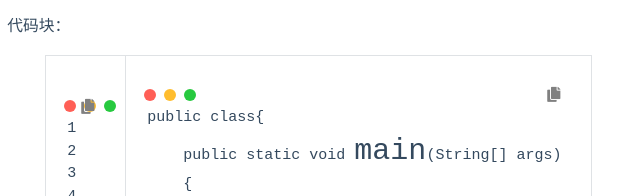
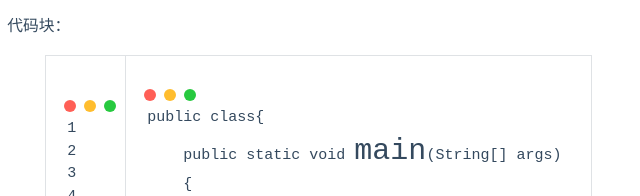
Before and after one commit to 1hankay/1hankay.github.io, a plain HTML site: page 2024/08/05/我的第一篇博客/index.html in a window 1280 px wide. Shown: the part 963-1159 px from the top of the page, 120-760 px from the left. Drawn offline with nearby package versions, Linux system fonts and the light colour scheme; some packages are replaced by stand-ins of ours; no server answers; a script that the page names is missing; files whose address does not match are found by name.

Commit message:
Site updated: 2024-08-05 22:41:55

```diff
--- a/2024/08/05/我的第一篇博客/index.html
+++ b/2024/08/05/我的第一篇博客/index.html
@@ -845,8 +845,6 @@
 
 <!-- 代码块复制 -->
 
-<script type="text/javascript" src="/libs/codeBlock/codeCopy.js"></script>
-
 
 <!-- 代码块收缩 -->
 
```
